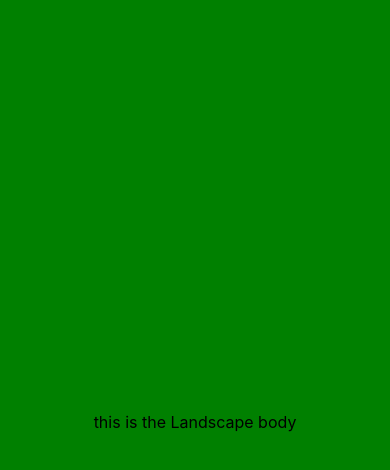
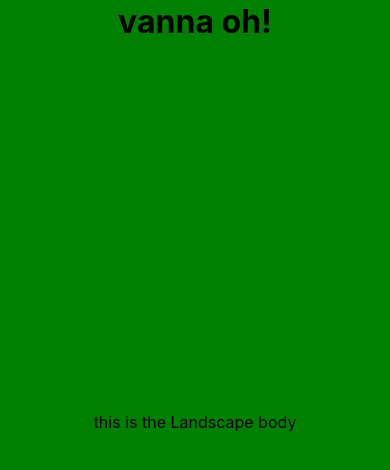
Before and after one commit to lindsayjohnston/Vanna-Oh-Website-Nov-2021, a React (Create React App) app: page / in a window 390 px wide. Shown: the top 470 px of the page. Built offline with nearby package versions, Linux system fonts and the light colour scheme.

Commit message:
Added title and made responsive to different sized portrait screens

```diff
--- a/src/App.css
+++ b/src/App.css
@@ -4,11 +4,22 @@
   display: flex;
   justify-content: center;
   align-items: center;
-  /* position: relative; */
+  position: relative;
 }
 
-@media screen and (orientation: landscape){
-  .bodyDesktop{
-    display: hidden;
-  }
+.titleContainerPortrait{
+  height: 5vh;
+  position: absolute;
+  z-index: 1;
+  top: 0px;
+  display: flex;
+  align-items: center;
 }
+
+
+
+@media only screen and (max-height: 800px){
+    .titlePortrait{
+      font-size: 1.5em ;
+    }
+}
--- a/src/App.js
+++ b/src/App.js
@@ -38,6 +38,9 @@ class App extends React.Component {
 
     return (
       <div className="App">
+        <div className="titleContainerPortrait">
+          <h1 className="titlePortrait"> vanna oh! </h1>
+        </div>
         {appBody}
       </div>
 
--- a/src/components/portrait/MainBodyPortrait/MainBodyPortrait.css
+++ b/src/components/portrait/MainBodyPortrait/MainBodyPortrait.css
@@ -5,7 +5,9 @@
     background-size: cover;
     height: 90vh;
     width: calc(100vw - 5vh);
+    position: relative;
 }
+
 
 @media only screen and (max-width: 500px){
     .mainBodyPortrait{
--- a/src/components/portrait/MainBodyPortrait/MainBodyPortrait.js
+++ b/src/components/portrait/MainBodyPortrait/MainBodyPortrait.js
@@ -4,6 +4,7 @@ const mainBodyPortrait = (props) => {
 
     return (
         <div className="mainBodyPortrait">
+
         </div>
     )
 }
--- a/src/index.css
+++ b/src/index.css
@@ -6,3 +6,7 @@ body {
   -webkit-font-smoothing: antialiased;
   -moz-osx-font-smoothing: grayscale;
 }
+
+h1{
+  margin: 0px;
+}
```
